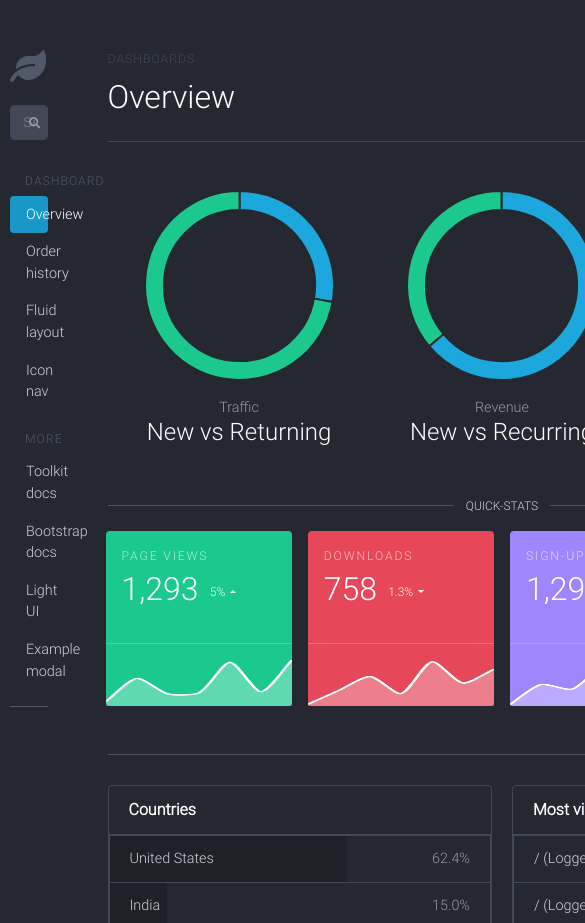
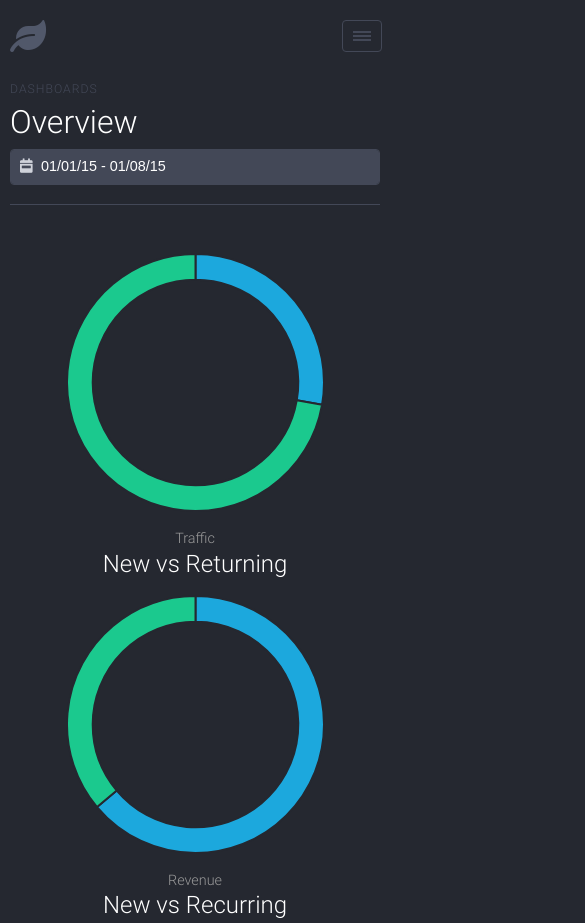
Before and after one commit to NhanThanh96/BootstrapThemeEd, a website: page index.pug in a window 390 px wide. Shown: the top 923 px of the page, 585 px wide, since content can reach past the window. Drawn offline with nearby package versions, Linux system fonts and the light colour scheme; files that its build step writes are made by us from their sources.

Commit message:
responsive page

```diff
--- a/js/main.js
+++ b/js/main.js
@@ -1,6 +1,9 @@
 $(document).ready(function(){
   $( ".js-datetime-picker__input" ).datepicker();
 
+  $(".js-sidebar__toggle-button").on("click", function(){
+    $(".sidebar__collapse").slideToggle(300);
+  });
   $(".js-doughnut-canvas").each(function(){
     var dataSet =  $(this).attr("data-set");
     var parsedTest = JSON.parse(dataSet);
--- a/modules/_sidebar.pug
+++ b/modules/_sidebar.pug
@@ -4,13 +4,13 @@ mixin sidebar()
       a.logo__link(href="#")
         span
           i.logo__icon.fas.fa-leaf
-    button.sidebar__toggle-button
-      span Toggle
+    button.sidebar__toggle-button.js-sidebar__toggle-button
+      span
     .sidebar__collapse
       form.search(action="#")
         input.search__input(
           type="text"
-          placeholder="Search"
+          placeholder="Search..."
           )
         button.search__btn(type="submit")
           i.search__btn-icon.fas.fa-search
--- a/modules/content/_content.pug
+++ b/modules/content/_content.pug
@@ -9,7 +9,7 @@ mixin content()
             i.datetime-picker__icon.fas.fa-calendar-week
             input.datetime-picker__input.js-datetime-picker__input(
               type="text"
-              placeholder="03/19/2019"
+              placeholder="01/01/15 - 01/08/15"
               )
         .overview__charts
           .row
@@ -52,8 +52,8 @@ mixin content()
                   canvas.doughnut__chart(
                     class= "js-doughnut-canvas"
                     data-set= val.chart
-                    width= 191
-                    height= 191
+                    width=150
+                    height= 150
                   )
                 .doughnut__content= val.content
                 h3.doughnut__title= val.title
@@ -126,10 +126,13 @@ mixin content()
                   span.line-chart__count= val.count
                     small.line-chart__percent(
                       class= val.isIncrease ? "line-chart__percent--increase" : "line-chart__percent--decrease")= val.percent
-              canvas.line-chart__chart(
-                class= "js-line-chart-canvas"
-                data-set= val.chart
-              )
+              .line-chart__inner
+                canvas.line-chart__chart(
+                  class= "js-line-chart-canvas"
+                  data-set= val.chart
+                  width=336
+                  height=83
+                )
       .statistical
         .statistical__table.statistical__table--country
           ul.statistical__list
--- a/sass/base/_global.scss
+++ b/sass/base/_global.scss
@@ -103,6 +103,7 @@ body {
   -webkit-box-flex: 0;
   -ms-flex: 0 0 75%;
   flex: 0 0 75%;
+  max-width: 75%;
   -webkit-box-sizing: border-box;
   box-sizing: border-box;
   padding: 0 10px;
--- a/sass/component/_content.scss
+++ b/sass/component/_content.scss
@@ -4,6 +4,7 @@
     display: flex;
     justify-content: space-between;
     padding-bottom: 1.2rem;
+    align-items: center;
     border-bottom: 1px solid $dark-grey;
   }
   &__sub-title {
@@ -18,22 +19,30 @@
   &__main-title {
     font-size: 2rem;
     color: #fff;
+    line-height: 1.2;
+    margin-bottom: .5rem;
   }
 }
 .datetime-picker {
   position: relative;
+  width: 180px;
+  margin-bottom: 0;
   &__input {
-    box-sizing: border-box;
+    display: block;
+    width: 100%;
+    padding: 0.375rem 0.75rem;
+    font-size: 0.9rem;
+    line-height: 1.5;
     color: #fff;
-    padding: 0.375rem 0;
-    padding-left: 2rem;
-    font-size: .9rem;
-    line-height: 1.5;
     background-color: #434857;
     background-clip: padding-box;
     border: 1px solid #434857;
     border-radius: 0.25rem;
-    transition: all .3s;
+    -webkit-transition: border-color 0.15s ease-in-out, box-shadow 0.15s ease-in-out;
+    transition: border-color 0.15s ease-in-out, box-shadow 0.15s ease-in-out;
+    box-shadow: none;
+    padding-left: 30px;
+    box-sizing: border-box;
     &:focus {
       color: #495057;
       background-color: #fff;
@@ -43,11 +52,12 @@
     }
     &::placeholder {
       color: #fff;
+      font-size: 0.9rem;
     }
   }
   &__icon {
     position: absolute;
-    top: 14%;
+    top: 28%;
     left: 6%;
   }
 }
@@ -57,9 +67,16 @@
 }
 .doughnut {
   text-align: center;
+  margin-bottom: 1rem;
+  &__chart-inner {
+    width: 70%;
+    margin: 0 auto;
+  }
   &__chart {
     margin-bottom: 1rem;
     display: block;
+    width: 100%!important;
+    height: 100%!important;
   }
   &__content {
     color: #999;
@@ -107,17 +124,18 @@
   }
   &__charts {
     display: flex;
-    flex-wrap: nowrap;
-    margin: 0 -10px;
+    // flex-wrap: nowrap;
   }
 }
 .line-chart {
-  flex: 0 0 25%;
   max-width: 25%;
-  margin: 0 8px;
   box-sizing: border-box;
+  border-radius: 4px;
+  margin-right: 20px;
   flex: 1;
-  border-radius: 4px;
+  &:nth-child(4n) {
+    margin-right: 0;
+  }
   &--green {
     background-color: #1BC98E;
   }
@@ -137,7 +155,8 @@
     margin-bottom: 1rem;
   }
   &__title {
-    font-size: 85%;
+    font-size: 82%;
+    font-weight: 600;
     letter-spacing: .15em;
     color: #828a9f;
     text-transform: uppercase;
@@ -146,6 +165,7 @@
   &__count {
     font-size: 2rem;
     color: #fff;
+    font-weight: 600;
   }
   &__percent {
     display: inline-block;
@@ -179,9 +199,12 @@
       }
     }
   }
+  &__chart-inner {
+    width: 100%;
+  }
   &__chart {
-    width: 186px;
-    height: 46px!important;
+    width: 100%!important;
+    height: 100%!important;
   }
 }
 .statistical {
@@ -211,6 +234,9 @@
         background-color: transparent;
         color: #cfd2da;
         border: 1px solid #434857;
+        &:last-child() {
+          border-radius: 0 0 4px 4px;
+        }
         &:hover {
           z-index: 1;
           color: #cfd2da;
@@ -239,8 +265,6 @@
     }
   }
   &__list {
-    border: 1px solid #434857;
-    border-radius: 4px;
     margin-bottom: 1rem;
   }
   &__title {
@@ -248,7 +272,17 @@
     font-weight: 600;
     color:  #fff;
     font-size: 1rem;
-    border-bottom: 1px solid #434857;
+    border-top: 1px solid #434857;
+    border-left: 1px solid #434857;
+    border-right: 1px solid #434857;
+    border-radius : 4px 4px 0 0;
+  }
+  &__item {
+    &:last-child {
+      #{$self}__link {
+        border-radius : 0 0 4px 4px;
+      }
+    }
   }
   &__link {
     cursor: pointer;
@@ -267,6 +301,7 @@
     background-color: transparent;
     color: #cfd2da;
     border: 1px solid #434857;
+
     &:hover {
       z-index: 1;
       color: #cfd2da;
--- /dev/null
+++ b/sass/component/_responsive.scss
@@ -0,0 +1,114 @@
+@media (max-width: 1199px) {
+  .quick-stats {
+      &__charts {
+          flex-wrap: wrap;
+
+      }
+      .line-chart {
+          -webkit-box-sizing: border-box;
+          box-sizing: border-box;
+          -ms-flex-preferred-size: 50%;
+          flex-basis: 50%;
+          max-width: calc(50% - 20px);
+          margin: 0 20px 1.5rem 0;
+
+      }
+  }
+}
+
+@media (max-width: 991px) {
+  .sidebar {
+      &__collapse {
+          margin-right: 0;
+      }
+  }
+}
+@media (max-width: 768px) {
+  .container {
+      padding-top: 20px;
+      & > .row {
+          flex-direction: column;
+      }
+    .line-chart {
+        margin-right: 0;
+    }
+  }
+  .sidebar {
+      max-width: 100%;
+      position: relative;
+      flex-wrap: nowrap;
+      .logo {
+          margin-bottom: 0;
+          padding-bottom: 25px;
+      }
+      &__toggle-button {
+          display: block;
+          width: 40px;
+          padding: 10px;
+          font-size: 16px;
+          color: #434857;
+          background: transparent;
+          border: 1px solid #e5e5e5;
+          border-radius: 0.25rem;
+          border-color: #434857;
+          position: absolute;
+          right: 2%;
+          top: 0;
+          &:before {
+              display: block;
+              content: "";
+              width: 100%;
+              padding-bottom: 0.125em;
+              border-top: 0.4em double;
+              border-bottom: 0.13em solid;
+          }
+          &:active {
+              &:before {
+                  border-color: #fff;
+              }
+          }
+      }
+      &__collapse {
+          display: none;
+          max-width: 100%;
+          margin-bottom: 1.5rem;
+      }
+  }
+  .main-content {
+      max-width: 100%;
+  }
+  .overview {
+      &__header {
+          flex-direction: column;
+          align-items: flex-start;
+      }
+      .datetime-picker {
+          width: 100%;
+          &__icon {
+              left: 10px;
+          }
+      }
+      &__charts {
+          .row {
+              flex-direction: column;
+          }
+          .doughnut {
+              max-width: 100%;
+          }
+      }
+  }
+  .quick-stats {
+      &__charts {
+          flex-direction: column;
+          .line-chart {
+              max-width: 100%;
+          }
+      }
+  }
+  .statistical {
+      flex-direction: column;
+      &__table {
+          max-width: 100%;
+      }
+  }
+}
--- a/sass/component/_sidebar.scss
+++ b/sass/component/_sidebar.scss
@@ -5,7 +5,7 @@
     display: none;
   }
   .logo {
-    margin-bottom: 20px;
+    margin-bottom: 35px;
     &__icon {
     font-size: 2rem;
     color: #51586a;
@@ -24,7 +24,7 @@
       width: 100%;
       font-size: .9rem;
       line-height: 1.5;
-      padding: 0.375rem 0.75rem;
+      padding: 0.375rem 0.9rem;
       background-color: #434857;
       background-clip: padding-box;
       border: 1px solid #434857;
--- a/sass/style.scss
+++ b/sass/style.scss
@@ -10,3 +10,4 @@
 @import 'component/_sidebar';
 @import 'component/_button';
 @import 'component/_content';
+@import 'component/_responsive';
```
Also changed, not shown: css/style.css, index.html.
